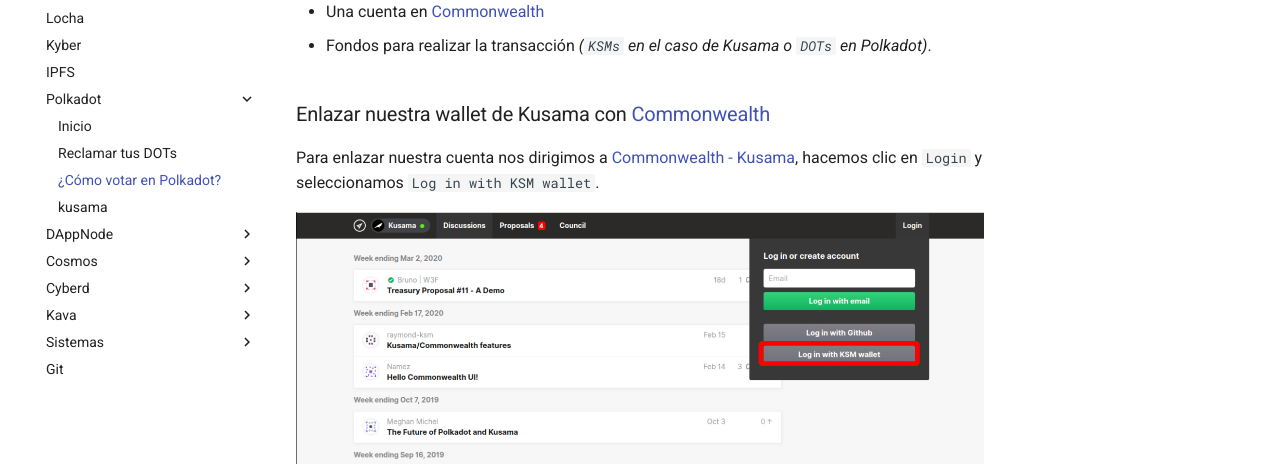
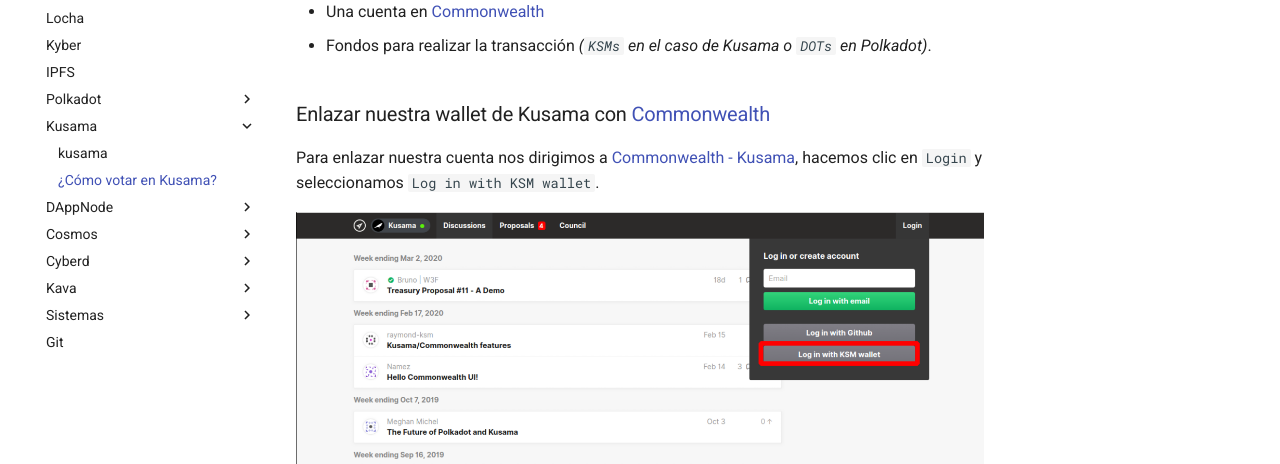
Before and after one commit to Colm3na/DocsColmena, an MkDocs documentation site: the page built from docs/votekusama.md, in a window 1280 px wide. Shown: the part 335-799 px from the top of the page. Built offline with MkDocs 1.6.1 and Material for MkDocs 9.7.7, drawn with Linux system fonts in a browser that asks for light colours; comment, search, counter and statistics services are not loaded.

Commit message:
mod enlaces en la wiki, creando apartado para Kusama

```diff
--- a/mkdocs.yml
+++ b/mkdocs.yml
@@ -47,8 +47,9 @@
   - Polkadot:
     - Inicio: polkadot.md
     - Reclamar tus DOTs: claimDots.md
-    - ¿Cómo votar en Polkadot?: votePolkadot.md
+  - Kusama:
     - kusama: kusama.md
+    - ¿Cómo votar en Kusama?: votekusama.md
   - DAppNode:
     - Inicio: DAppNodeCosmos.md
     - DappNode+WIFI: DAppNodeWIFI.md
```
Also changed, not shown: docs/votekusama.md (renamed from docs/votePolkadot.md).
